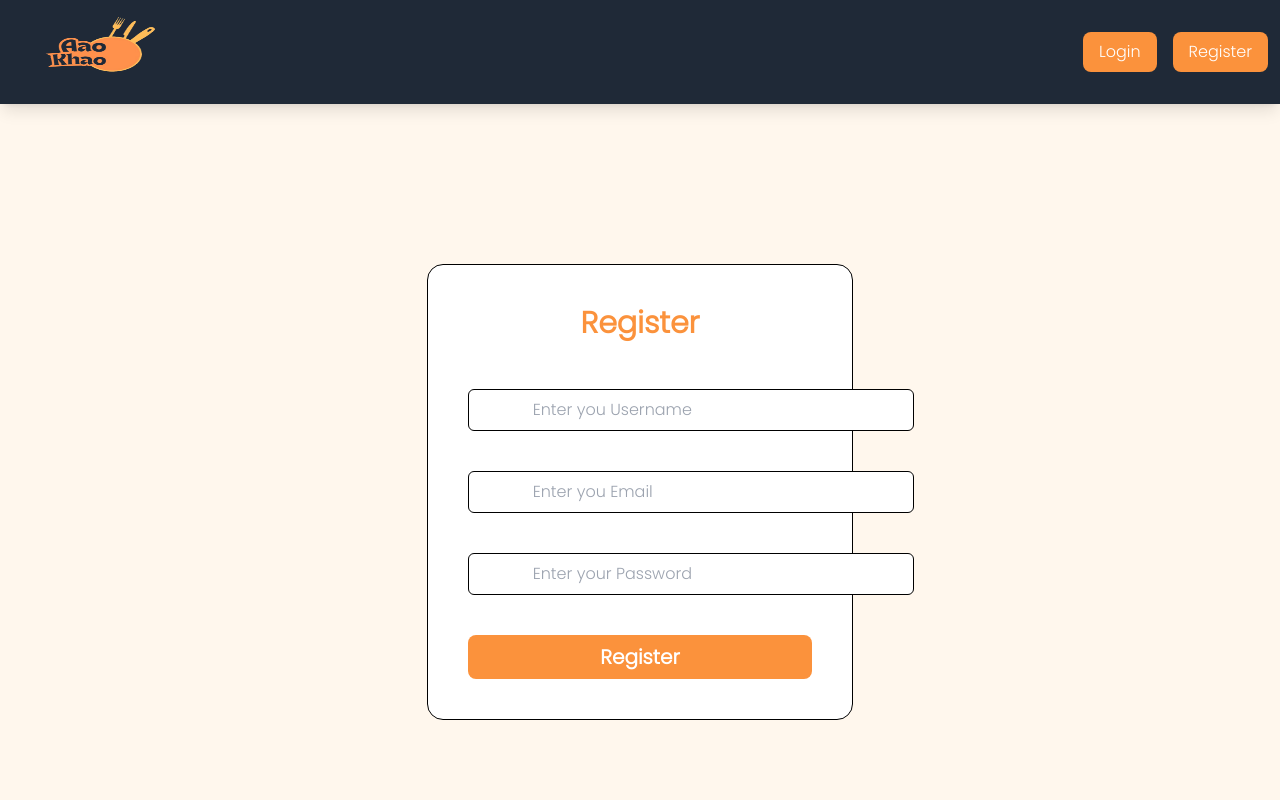
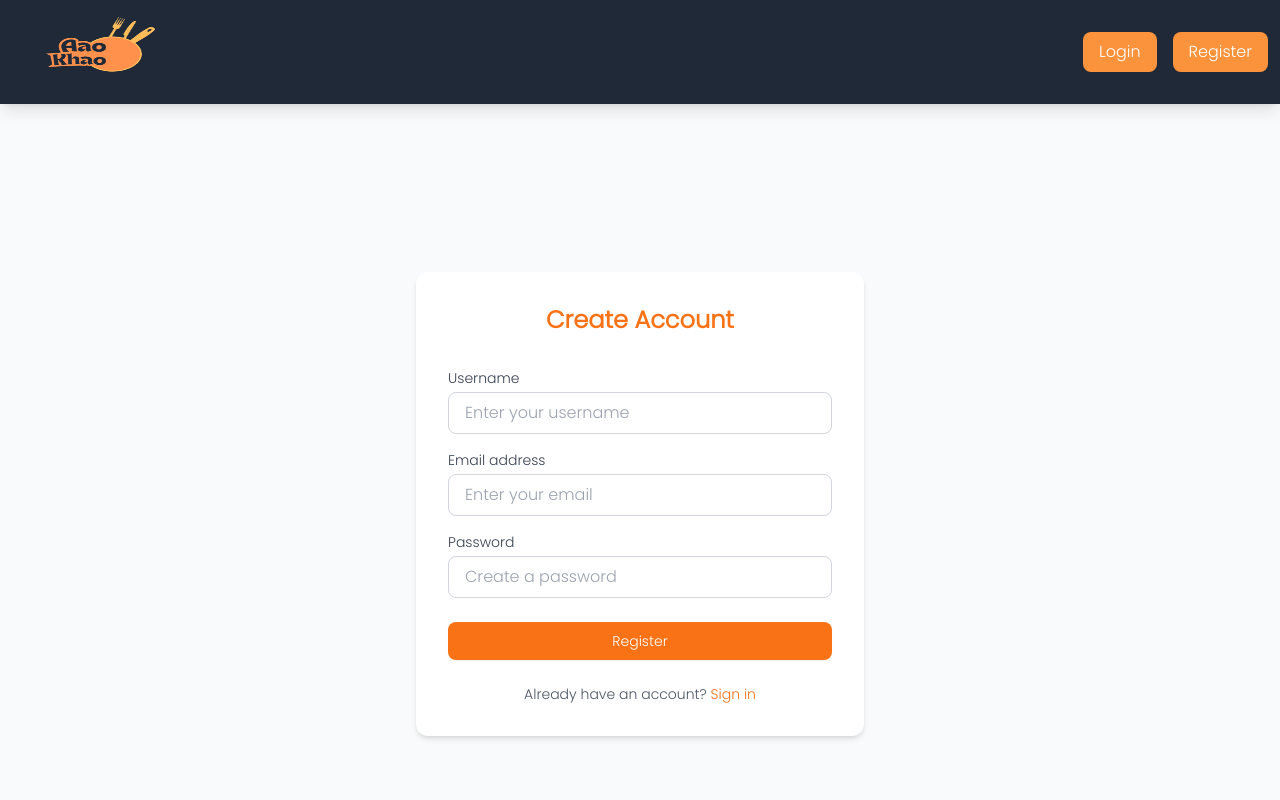
Before and after one commit to harsh-khulbe03/Aao-Khao, a React (Vite) app in the folder frontend/: page /register in a window 1280 px wide. Shown: the top 800 px of the page. Built offline with nearby package versions, Linux system fonts and the light colour scheme; no server answers.

Commit message:
feat: make UI improvements

```diff
--- a/frontend/src/components/Body.jsx
+++ b/frontend/src/components/Body.jsx
@@ -51,7 +51,7 @@ const Body = () => {
       const result = await response.json();
 
       if (result.message === "User is not authorized") {
-        navigate('/login');
+        navigate("/login");
         return; // Exit the function
       }
 
@@ -112,8 +112,8 @@ const Body = () => {
           <i className="fa-solid fa-magnifying-glass"></i>
         </button>
       </div>
-      <div className="flex justify-start flex-wrap w-[1380px] ml-32">
-        {filteredRestaurants?.map((restaurant, index) => {
+      <div className="flex justify-start flex-wrap max-w-7xl mx-auto">
+        {filteredRestaurants?.map((restaurant) => {
           return (
             <Link
               to={"/restaurant/" + restaurant.info.id}
--- a/frontend/src/components/Contact.jsx
+++ b/frontend/src/components/Contact.jsx
@@ -11,65 +11,89 @@ const ContactSchema = Yup.object().shape({
 const Contact = () => {
   const handleSubmit = (values, { setSubmitting, resetForm }) => {
     console.log(values);
-    resetForm();
-    setSubmitting(false);
+    setTimeout(() => {
+      resetForm();
+      setSubmitting(false);
+      alert("Thank you for your message! We'll get back to you soon.");
+    }, 1000);
   };
 
   return (
-    <div className="max-w-lg mx-auto p-5 shadow-black bg-slate-100 mt-32 mb-48 rounded-xl">
-      <h1 className="text-center mb-5 text-xl font-black">Contact Us</h1>
+    <div className="max-w-md mx-auto p-6 md:p-8 bg-white rounded-xl shadow-lg mt-16 mb-20">
+      <h1 className="text-2xl md:text-3xl font-bold text-center mb-8 text-orange-500">
+        Get In Touch
+      </h1>
+
       <Formik
         initialValues={{ name: "", email: "", message: "" }}
         validationSchema={ContactSchema}
         onSubmit={handleSubmit}
       >
         {({ isSubmitting }) => (
-          <Form className="flex flex-col">
-            <div className="mb-2">
-              <label htmlFor="name" className="font-black">
-                Name:
+          <Form className="space-y-6">
+            <div>
+              <label htmlFor="name" className="block text-sm font-medium text-gray-700 mb-1">
+                Your Name
               </label>
               <Field
                 type="text"
                 id="name"
                 name="name"
-                className="w-[470px] px-3 py-2 rounded border border-slate-200 outline-none"
+                className="w-full px-4 py-2 border border-gray-300 rounded-lg focus:ring-2 focus:ring-orange-500 focus:border-orange-500 transition duration-200"
+                placeholder="John Doe"
               />
               <ErrorMessage
                 name="name"
                 component="div"
-                className="text-red-400 mt-1"
+                className="text-sm text-red-500 mt-1"
               />
             </div>
 
-            <div className="mb-5">
-              <label htmlFor="email" className="font-black">Email:</label>
+            <div>
+              <label htmlFor="email" className="block text-sm font-medium text-gray-700 mb-1">
+                Email Address
+              </label>
               <Field
                 type="email"
                 id="email"
                 name="email"
-                className="w-[470px] px-3 py-2 rounded border border-slate-200 outline-none"
+                className="w-full px-4 py-2 border border-gray-300 rounded-lg focus:ring-2 focus:ring-orange-500 focus:border-orange-500 transition duration-200"
+                placeholder="your@email.com"
               />
-              <ErrorMessage name="email" component="div" className="text-red-400 mt-1" />
+              <ErrorMessage
+                name="email"
+                component="div"
+                className="text-sm text-red-500 mt-1"
+              />
             </div>
 
-            <div className="mb-5">
-              <label htmlFor="message" className="font-black">Message:</label>
+            <div>
+              <label htmlFor="message" className="block text-sm font-medium text-gray-700 mb-1">
+                Your Message
+              </label>
               <Field
                 as="textarea"
                 id="message"
                 name="message"
-                className="w-[470px] p-3 rounded border border-slate-200 outline-none"
+                rows="5"
+                className="w-full px-4 py-2 border border-gray-300 rounded-lg focus:ring-2 focus:ring-orange-500 focus:border-orange-500 transition duration-200"
+                placeholder="How can we help you?"
               />
-              <ErrorMessage name="message" component="div" className="text-red-400 mt-1" />
+              <ErrorMessage
+                name="message"
+                component="div"
+                className="text-sm text-red-500 mt-1"
+              />
             </div>
 
             <button
               type="submit"
               disabled={isSubmitting}
-              className="bg-orange-400 text-white py-3 px-4 border-none rounded cursor-pointer"
+              className={`w-full py-3 px-4 bg-orange-500 hover:bg-orange-600 text-white font-medium rounded-lg shadow-md transition duration-200 ${
+                isSubmitting ? "opacity-70 cursor-not-allowed" : ""
+              }`}
             >
-              Submit
+              {isSubmitting ? "Sending..." : "Send Message"}
             </button>
           </Form>
         )}
--- a/frontend/src/components/Login.jsx
+++ b/frontend/src/components/Login.jsx
@@ -1,5 +1,5 @@
 import { useNavigate } from "react-router-dom";
-import React, {useState} from "react";
+import { useState } from "react";
 import { useToastContext } from "../context/ToastContext";
 
 const apiUrl = import.meta.env.VITE_API_URL;
@@ -7,7 +7,7 @@ const apiUrl = import.meta.env.VITE_API_URL;
 const Login = () => {
   const [email, setEmail] = useState("");
   const [password, setPassword] = useState("");
-  const {showToast} = useToastContext();
+  const { showToast } = useToastContext();
 
   const navigate = useNavigate();
   async function handleSubmit(e) {
@@ -16,9 +16,9 @@ const Login = () => {
       const res = await fetch(`${apiUrl}/api/login`, {
         method: "POST",
         body: JSON.stringify({ email, password }),
-        headers:{
-          "Content-Type":"application/json",
-        }
+        headers: {
+          "Content-Type": "application/json",
+        },
       });
 
       if (res.ok) {
@@ -26,7 +26,7 @@ const Login = () => {
         const token = data?.token;
         if (token) {
           localStorage.setItem("token", token);
-          showToast("bg-green-500","Login Successful...");
+          showToast("bg-green-500", "Login Successful...");
           navigate("/");
         } else {
           console.log("No token provided");
@@ -34,7 +34,7 @@ const Login = () => {
       } else {
         const error = await res.json();
         console.log("error");
-        showToast("bg-red-400",error.message);
+        showToast("bg-red-400", error.message);
       }
     } catch (error) {
       console.log(error);
@@ -43,39 +43,58 @@ const Login = () => {
 
   return (
     <>
-      <form
-        className="h-1/3 w-1/3 mx-auto mt-40 mb-60 p-10 bg-white flex flex-col gap-12 rounded-2xl border border-1 border-black"
-        onSubmit={handleSubmit}
-      >
-        <h1 className="text-3xl font-black text-center text-orange-400">Login</h1>
-        <div className="flex flex-col justify-around gap-10">
-          <div className="flex">
+      <div className="min-h-screen flex items-center justify-center bg-gray-50 px-4 sm:px-6 lg:px-8">
+        <div className="max-w-md w-full bg-white px-8 py-14 rounded-xl shadow-lg">
+          <div className="text-center">
+            <h2 className="text-3xl font-extrabold text-orange-500">Login</h2>
+          </div>
+          <form className="mt-8 space-y-6" onSubmit={handleSubmit}>
+            <div className="rounded-md shadow-sm space-y-4">
+              <div>
+                <label htmlFor="email" className="sr-only">
+                  Email address
+                </label>
                 <input
-              type="text"
-              className="px-16 py-2 outline-none rounded-md border border-1 border-black"
+                  id="email"
+                  name="email"
+                  type="email"
+                  autoComplete="email"
+                  required
+                  className="appearance-none relative block w-full px-4 py-3 border border-gray-300 placeholder-gray-500 text-gray-900 rounded-lg focus:outline-none focus:ring-orange-500 focus:border-orange-500 focus:z-10 sm:text-sm"
+                  placeholder="Email address"
+                  value={email}
                   onChange={(e) => setEmail(e.target.value)}
-              placeholder="Enter you Email"
-              value={email}
                 />
               </div>
-          <div className="flex">
+              <div>
+                <label htmlFor="password" className="sr-only">
+                  Password
+                </label>
                 <input
-              type="text"
-              className="px-16 py-2 outline-none rounded-md border border-1 border-black"
-              onChange={(e) =>   setPassword(e.target.value)}
-              placeholder="Enter your Password"
+                  id="password"
+                  name="password"
+                  type="password"
+                  autoComplete="current-password"
+                  required
+                  className="appearance-none relative block w-full px-4 py-3 border border-gray-300 placeholder-gray-500 text-gray-900 rounded-lg focus:outline-none focus:ring-orange-500 focus:border-orange-500 focus:z-10 sm:text-sm"
+                  placeholder="Password"
                   value={password}
+                  onChange={(e) => setPassword(e.target.value)}
                 />
               </div>
+            </div>
 
+            <div>
               <button
-            className="px-10 py-2 text-xl font-black bg-orange-400 text-white rounded-lg"
                 type="submit"
+                className="group relative w-full flex justify-center py-3 px-4 border border-transparent text-sm font-medium rounded-lg text-white bg-orange-500 hover:bg-orange-600 focus:outline-none focus:ring-2 focus:ring-offset-2 focus:ring-orange-500 transition-colors duration-200"
               >
-            Login
+                Sign in
               </button>
             </div>
           </form>
+        </div>
+      </div>
     </>
   );
 };
--- a/frontend/src/components/Register.jsx
+++ b/frontend/src/components/Register.jsx
@@ -1,82 +1,154 @@
 import { useNavigate } from "react-router-dom";
-import React, { useState } from "react";
+import { useState } from "react";
 import { useToastContext } from "../context/ToastContext";
 
 const apiUrl = import.meta.env.VITE_API_URL;
 
 const Register = () => {
-  const [username, setUsername] = useState("");
-  const [email, setEmail] = useState("");
-  const [password, setPassword] = useState("");
+  const [formData, setFormData] = useState({
+    username: "",
+    email: "",
+    password: "",
+  });
+  const [isSubmitting, setIsSubmitting] = useState(false);
   const { showToast } = useToastContext();
+  const navigate = useNavigate();
 
-  const navigate = useNavigate();
+  const handleChange = (e) => {
+    const { name, value } = e.target;
+    setFormData((prev) => ({
+      ...prev,
+      [name]: value,
+    }));
+  };
+
   async function handleSubmit(e) {
     e.preventDefault();
+    setIsSubmitting(true);
+
     try {
       const res = await fetch(`${apiUrl}/api/register`, {
         method: "POST",
-        body: JSON.stringify({ username, email, password }),
+        body: JSON.stringify(formData),
         headers: {
           "Content-Type": "application/json",
         },
       });
 
+      const data = await res.json();
+
       if (res.ok) {
-        showToast("bg-green-500", "User registered successfully");
-        navigate("/login");
+        showToast(
+          "bg-green-500",
+          "Registration successful! Redirecting to login..."
+        );
+        setTimeout(() => navigate("/login"), 1500);
+      } else {
+        showToast("bg-red-500", data.message || "Registration failed");
       }
     } catch (error) {
-      console.log(error);
+      showToast("bg-red-500", "Network error. Please try again.");
+      console.error("Registration error:", error);
+    } finally {
+      setIsSubmitting(false);
     }
   }
+
   return (
-    <>
-      <form
-        className="h-1/3 w-1/3 mx-auto mt-40 mb-60 p-10 bg-white flex flex-col gap-12 rounded-2xl border border-1 border-black"
-        onSubmit={handleSubmit}
+    <div className="min-h-screen flex items-center justify-center bg-gray-50 py-12 px-4 sm:px-6 lg:px-8">
+      <div className="max-w-md w-full bg-white p-8 rounded-xl shadow-md">
+        <div className="text-center mb-8">
+          <h2 className="text-2xl font-bold text-orange-500">Create Account</h2>
+        </div>
+
+        <form className="space-y-6" onSubmit={handleSubmit}>
+          <div className="space-y-4">
+            <div>
+              <label
+                htmlFor="username"
+                className="block text-sm font-medium text-gray-700 mb-1"
               >
-        <h1 className="text-3xl font-black text-center text-orange-400">
-          Register
-        </h1>
-        <div className="flex flex-col justify-around gap-10">
-          <div className="flex">
+                Username
+              </label>
               <input
+                id="username"
+                name="username"
                 type="text"
-              className="px-16 py-2 outline-none rounded-md border border-1 border-black"
-              onChange={(e) => setUsername(e.target.value)}
-              placeholder="Enter you Username"
-              value={username}
-            />
-          </div>
-          <div className="flex">
-            <input
-              type="text"
-              className="px-16 py-2 outline-none rounded-md border border-1 border-black"
-              onChange={(e) => setEmail(e.target.value)}
-              placeholder="Enter you Email"
-              value={email}
-            />
-          </div>
-          <div className="flex">
-            <input
-              type="text"
-              className="px-16 py-2 outline-none rounded-md border border-1 border-black"
-              onChange={(e) => setPassword(e.target.value)}
-              placeholder="Enter your Password"
-              value={password}
+                required
+                className="w-full px-4 py-2 border border-gray-300 rounded-lg focus:ring-orange-500 focus:border-orange-500 transition duration-200"
+                placeholder="Enter your username"
+                value={formData.username}
+                onChange={handleChange}
               />
             </div>
 
+            <div>
+              <label
+                htmlFor="email"
+                className="block text-sm font-medium text-gray-700 mb-1"
+              >
+                Email address
+              </label>
+              <input
+                id="email"
+                name="email"
+                type="email"
+                autoComplete="email"
+                required
+                className="w-full px-4 py-2 border border-gray-300 rounded-lg focus:ring-orange-500 focus:border-orange-500 transition duration-200"
+                placeholder="Enter your email"
+                value={formData.email}
+                onChange={handleChange}
+              />
+            </div>
+
+            <div>
+              <label
+                htmlFor="password"
+                className="block text-sm font-medium text-gray-700 mb-1"
+              >
+                Password
+              </label>
+              <input
+                id="password"
+                name="password"
+                type="password"
+                autoComplete="new-password"
+                required
+                className="w-full px-4 py-2 border border-gray-300 rounded-lg focus:ring-orange-500 focus:border-orange-500 transition duration-200"
+                placeholder="Create a password"
+                value={formData.password}
+                onChange={handleChange}
+              />
+            </div>
+          </div>
+
+          <div>
             <button
-            className="px-10 py-2 text-xl font-black bg-orange-400 text-white rounded-lg"
               type="submit"
+              disabled={isSubmitting}
+              className={`w-full flex justify-center py-2 px-4 border border-transparent rounded-lg shadow-sm text-sm font-medium text-white bg-orange-500 hover:bg-orange-600 focus:outline-none focus:ring-2 focus:ring-offset-2 focus:ring-orange-500 transition duration-200 ${
+                isSubmitting ? "opacity-70 cursor-not-allowed" : ""
+              }`}
             >
-            Register
+              {isSubmitting ? "Registering..." : "Register"}
             </button>
           </div>
         </form>
-    </>
+
+        <div className="mt-6 text-center">
+          <p className="text-sm text-gray-600">
+            Already have an account?{" "}
+            <button
+              onClick={() => navigate("/login")}
+              className="font-medium text-orange-500 hover:text-orange-600 focus:outline-none"
+            >
+              Sign in
+            </button>
+          </p>
+        </div>
+      </div>
+    </div>
   );
 };
 
--- /dev/null
+++ b/package.json
@@ -0,0 +1,5 @@
+{
+  "dependencies": {
+    "react-icons": "^5.5.0"
+  }
+}
```
Also changed, not shown: frontend/src/components/About.jsx (+119 -12 lines), frontend/src/components/Shimmer.jsx (+7 -4 lines), 1 other file (tests, documents, lock files or other folders). Lines whose indentation alone changed are shown as unchanged.
